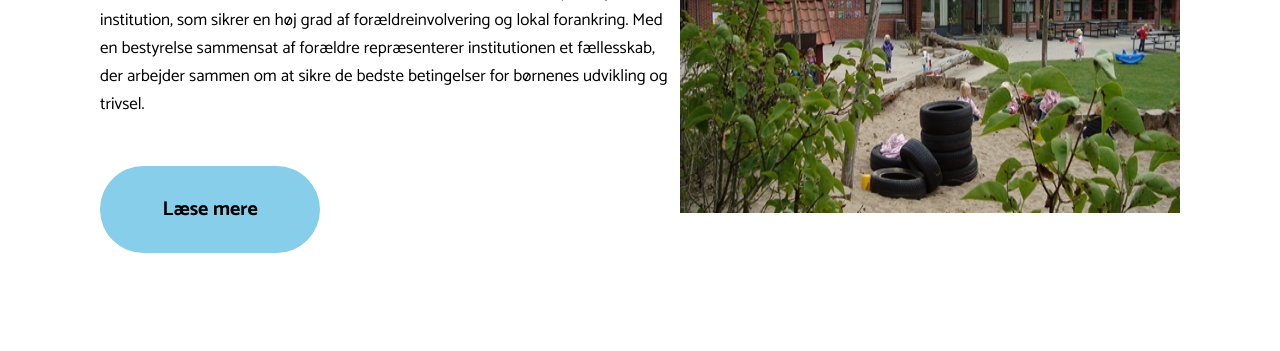
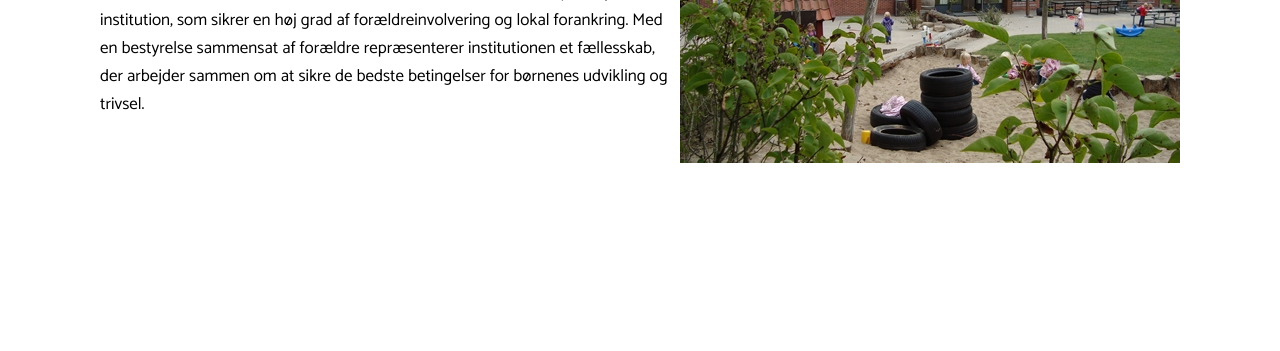
Before and after one commit to JeppeFH/B-rnehave---kunde-, a plain HTML site: page about.html in a window 1280 px wide. Shown: the part 601-952 px from the top of the page. Drawn offline with Linux system fonts and the light colour scheme.

Commit message:
ændring om os

```diff
--- a/about.html
+++ b/about.html
@@ -85,7 +85,6 @@
             repræsenterer institutionen et fællesskab, der arbejder sammen om at
             sikre de bedste betingelser for børnenes udvikling og trivsel.
           </p>
-          <a href="">Læse mere</a>
         </article>
         <img src="/assets/img/Stemningsbilleder/13.jpg" alt="" />
       </article>
--- a/assets/css/about.css
+++ b/assets/css/about.css
@@ -14,8 +14,8 @@ body {
 /*Header*/
 .om-os-header {
   background-color: skyblue;
-  height: auto;
   width: 100%;
+  text-align: center;
 }
 
 .om-os-header h2 {
@@ -59,18 +59,7 @@ body {
   font-size: 17px;
   color: black;
 }
-.om-os a {
-  display: inline-block;
-  color: black;
-  background-color: skyblue;
-  text-decoration: none;
-  border-radius: 50px;
-  font-size: 20px;
-  font-weight: bold;
-  padding: 27px 62.5px;
-  margin-top: 48px;
-  margin-right: auto;
-}
+
 .opening-hours-container {
   background-color: skyblue;
   width: 100%;
```
